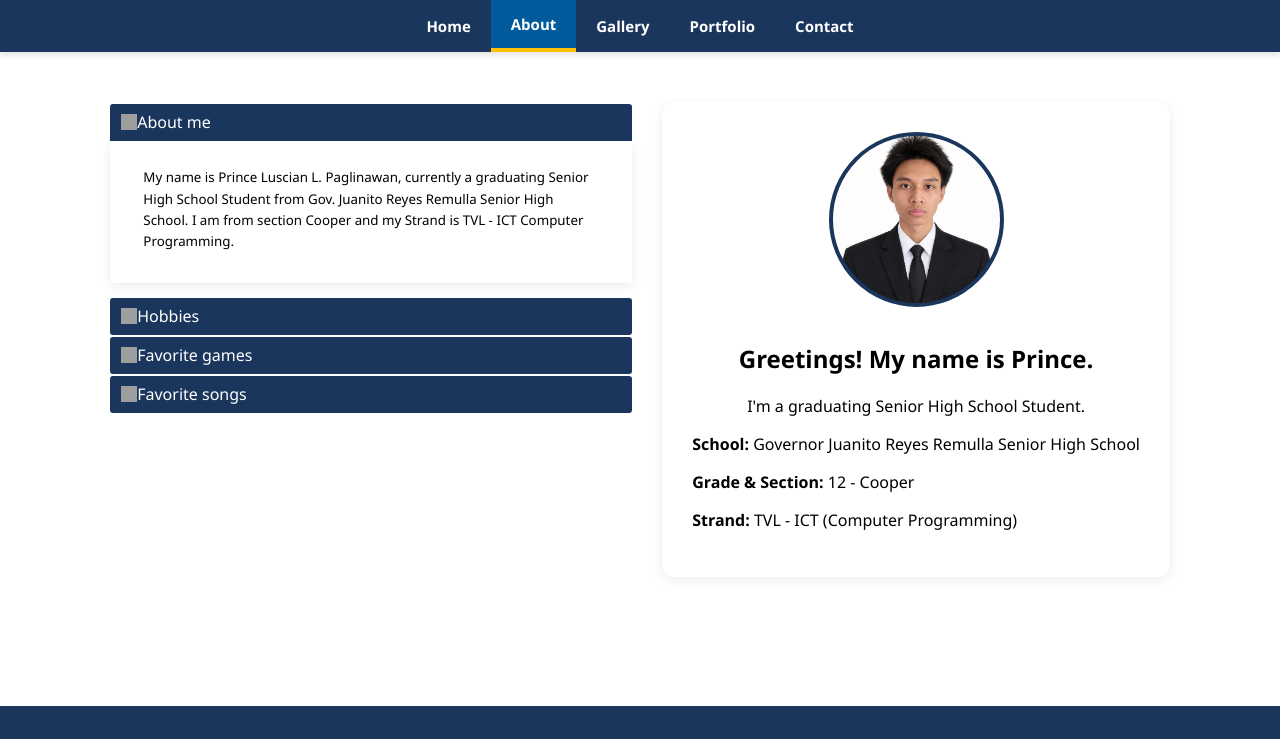
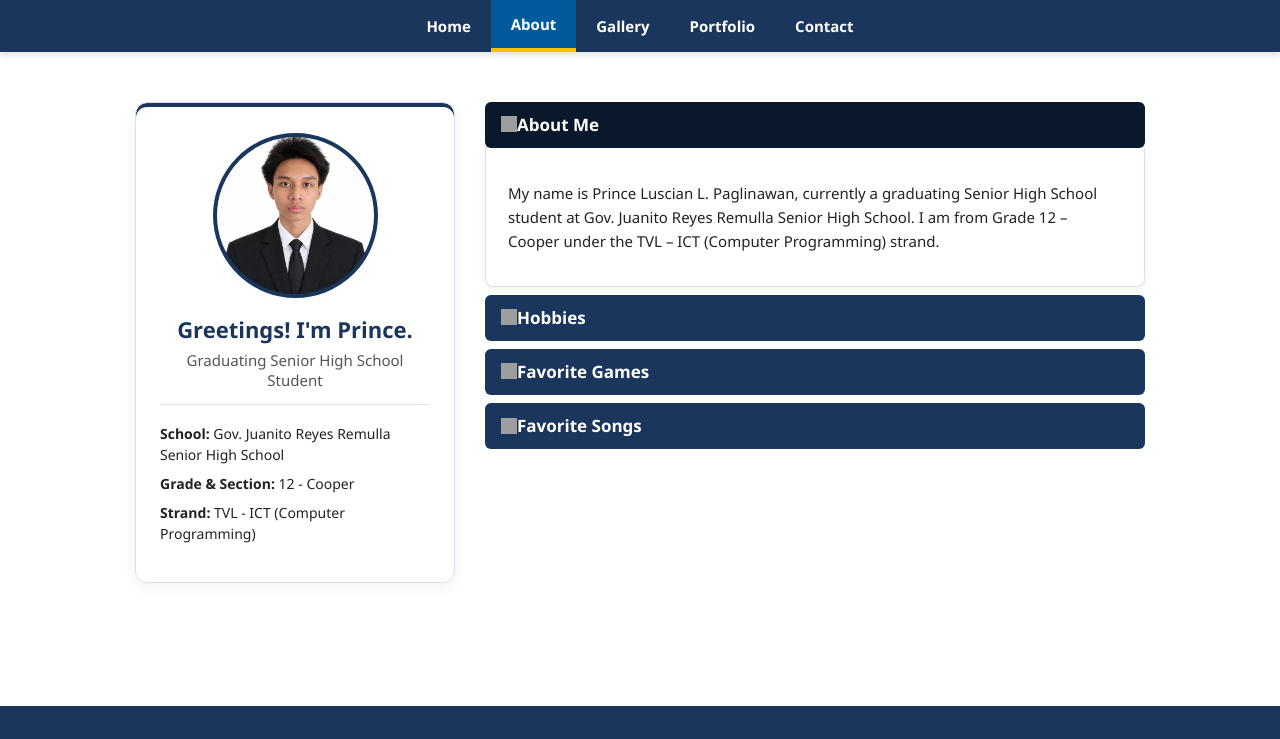
Before and after one commit to MirokuSano/Website, a plain HTML site: page about.html in a window 1280 px wide. Shown: the top 739 px of the page. Drawn offline with nearby package versions, Linux system fonts and the light colour scheme; grey boxes are pictures that could not be loaded.

Commit message:
Revise about page layout and content
Updated the title and improved the layout of the about page. Enhanced styling for the profile section and adjusted various headings for consistency.

```diff
--- a/about.html
+++ b/about.html
@@ -3,11 +3,12 @@
 <head>
     <meta charset="UTF-8">
     <meta name="viewport" content="width=device-width, initial-scale=1.0">
-    <title>About page</title>
+    <title>About | Prince Luscian Paglinawan</title>
     <link rel="stylesheet" href="menuStyle.css">
     <link rel="stylesheet" href="https://code.jquery.com/ui/1.14.2/themes/base/jquery-ui.css">
     <script src="https://code.jquery.com/jquery-3.7.1.js"></script>
     <script src="https://code.jquery.com/ui/1.14.2/jquery-ui.js"></script>
+    <link rel="stylesheet" href="https://cdnjs.cloudflare.com/ajax/libs/font-awesome/7.3.1/css/all.min.css">
     <script>
         $(function () {
             $("#accordion").accordion({
@@ -18,30 +19,6 @@
     </script>
 
     <style>
-        .about-box {
-            grid-column: 1;
-            grid-row: 1;
-            background-color: white;
-            padding: 30px;
-            border-radius: 12px;
-            box-shadow: 0 3px 12px rgba(0, 0, 0, 0.08);
-            display: flex;
-            flex-direction: column;
-            align-items: center;
-            text-align: center;
-            font-family: 'Segoe UI', sans-serif;
-        }
-
-        .profile-img {
-            width: 175px;
-            height: 175px;
-            border-radius: 50%;
-            background-size: cover;
-            background-position: center;
-            border: 4px solid #1B365D;
-            margin-bottom: 15px;
-        }
-
         * {
             box-sizing: border-box;
         }
@@ -51,68 +28,126 @@
             min-height: 100vh;
             display: flex;
             flex-direction: column;
+            font-family: 'Segoe UI', sans-serif;
         }
 
         .page-layout {
             display: flex;
-            flex-direction: row;
+            flex-wrap: wrap;
             justify-content: center;
             align-items: flex-start;
             gap: 30px;
             flex: 1;
-            max-width: 1100px;
+            max-width: 1060px;
             width: 100%;
             margin: 50px auto;
             padding: 0 20px;
         }
 
+        .about-box {
+            flex: 0 1 320px;
+            background-color: #ffffff;
+            border: 1px solid #d8dfeb;
+            padding: 30px 24px;
+            border-radius: 12px;
+            box-shadow: inset 0 4px 0 #1B365D, 0 4px 14px rgba(0, 0, 0, 0.06);
+            display: flex;
+            flex-direction: column;
+            align-items: center;
+            text-align: center;
+        }
+
+        .profile-img {
+            width: 165px;
+            height: 165px;
+            border-radius: 50%;
+            background-size: cover;
+            background-position: center;
+            border: 4px solid #1B365D;
+            margin-bottom: 16px;
+        }
+
+        .profile-info h2 {
+            font-size: 22px;
+            color: #1B365D;
+            margin: 0 0 6px 0;
+        }
+
+        .profile-subtitle {
+            color: #555;
+            font-size: 15px;
+            margin: 0 0 18px 0;
+            padding-bottom: 14px;
+            border-bottom: 1px solid #e0e4ec;
+        }
+
+        .profile-details p {
+            text-align: left;
+            font-size: 14px;
+            line-height: 1.5;
+            color: #222;
+            margin: 8px 0;
+        }
+
         #accordion {
             flex: 1 1 520px;
-            max-width: 700px;
+            max-width: 660px;
             margin: 0;
             font-family: 'Segoe UI', sans-serif;
-
         }
 
-        .image {
-            flex: 0 1 280px;
-            margin: 0;
+        #accordion .ui-accordion-header {
+            background: #1B365D;
+            color: #ffffff;
+            border: none;
+            border-radius: 6px;
+            padding: 12px 16px;
+            font-size: 17px;
+            font-weight: 600;
+            margin-top: 8px;
         }
 
-        .image img {
-            display: block;
-            width: 100%;
-            max-width: 280px;
-            height: 400px;
-            object-fit: cover;
-            border-radius: 10px;
+        #accordion .ui-accordion-header:first-child {
+            margin-top: 0;
         }
 
-        .ui-accordion-header {
-            background: #1B365D;
-            color: white;
-            border: none;
+        #accordion .ui-accordion-header.ui-state-active,
+        #accordion .ui-accordion-header:hover {
+            background: #0A182C;
+            color: #ffffff;
         }
 
-        .ui-accordion-content {
+        #accordion .ui-accordion-content {
             background-color: #ffffff;
-            color: #000000;
-            font-size: 10pt;
-            line-height: 16pt;
-            border: 4px solid #ffffff;
-            margin-bottom: 15px;
-            box-shadow: 0 3px 12px rgba(0, 0, 0, 0.08);
+            color: #222222;
+            font-size: 15px;
+            line-height: 1.6;
+            border: 1px solid #d8dfeb;
+            border-top: none;
+            border-radius: 0 0 8px 8px;
+            padding: 18px 22px;
+            box-shadow: 0 3px 12px rgba(0, 0, 0, 0.05);
+        }
 
+        #accordion ul {
+            margin: 0;
+            padding-left: 20px;
+        }
+
+        #accordion li {
+            margin-bottom: 6px;
         }
 
         footer {
             margin-top: auto;
             text-align: center;
             padding: 20px 0;
-            font-family: 'Segoe UI', sans-serif;
             font-weight: bold;
         }
 
+        footer i {
+            margin-right: 4px;
+        }
     </style>
 </head>
 <body>
@@ -127,12 +162,23 @@
     </nav>
 
     <main class="page-layout">
+        <section class="about-box">
+            <div class="profile-img" style="background-image: url('images/suit.jpg');"></div>
+            <div class="profile-info">
+                <h2>Greetings! I'm Prince.</h2>
+                <p class="profile-subtitle">Graduating Senior High School Student</p>
+                <div class="profile-details">
+                    <p><b>School:</b> Gov. Juanito Reyes Remulla Senior High School</p>
+                    <p><b>Grade &amp; Section:</b> 12 - Cooper</p>
+                    <p><b>Strand:</b> TVL - ICT (Computer Programming)</p>
+                </div>
+            </div>
+        </section>
+
         <div id="accordion">
-            <h3>About me</h3>
+            <h3>About Me</h3>
             <div>
-                <p>My name is Prince Luscian L. Paglinawan, currently a graduating Senior High School Student from
-                    Gov. Juanito Reyes Remulla Senior High School. I am from section Cooper and my Strand is TVL - ICT Computer Programming.
-                </p>
+                <p>My name is Prince Luscian L. Paglinawan, currently a graduating Senior High School student at Gov. Juanito Reyes Remulla Senior High School. I am from Grade 12 – Cooper under the TVL – ICT (Computer Programming) strand.</p>
             </div>
 
             <h3>Hobbies</h3>
@@ -147,7 +193,7 @@
                 </ul>
             </div>
 
-            <h3>Favorite games</h3>
+            <h3>Favorite Games</h3>
             <div>
                 <ul>
                     <li>Decaying Winter (Roblox)</li>
@@ -160,7 +206,7 @@
                 </ul>
             </div>
 
-            <h3>Favorite songs</h3>
+            <h3>Favorite Songs</h3>
             <div>
                 <ul>
                     <li>Vacations - Young</li>
@@ -170,26 +216,14 @@
                     <li>Yot Club - YKWIM?</li>
                     <li>wave to earth - seasons</li>
                     <li>Joji - Die For You</li>
-                    <li>I listen to so much more different genres of songs, all of it wouldnt fit here.</li>
-
+                    <li>I listen to so many different genres of songs that all of them wouldn't fit here.</li>
                 </ul>
             </div>
         </div>
-
-        <section class="about-box">
-        <div class="profile-img" style="background-image: url(images/suit.jpg)"></div>
-        <section class="profile-info">
-          <h2>Greetings! My name is Prince.</h2>
-          <p>I'm a graduating Senior High School Student.</p>
-          <p style="text-align: left;"><b>School:</b> Governor Juanito Reyes Remulla Senior High School</p>
-          <p style="text-align: left;"><b>Grade & Section:</b> 12 - Cooper</p>
-          <p style="text-align: left;"><b>Strand:</b> TVL - ICT (Computer Programming)</p>
-        </section>
-      </section>
     </main>
 
     <footer>
-        <p>&copy; 2026 Luscian Corp | Facebook: @ecnirPPPPP</p>
+        <p>&copy; 2026 Luscian Corp | <i class="fa-brands fa-facebook"></i> @ecnirPPPPP</p>
     </footer>
 </body>
 </html>
```
